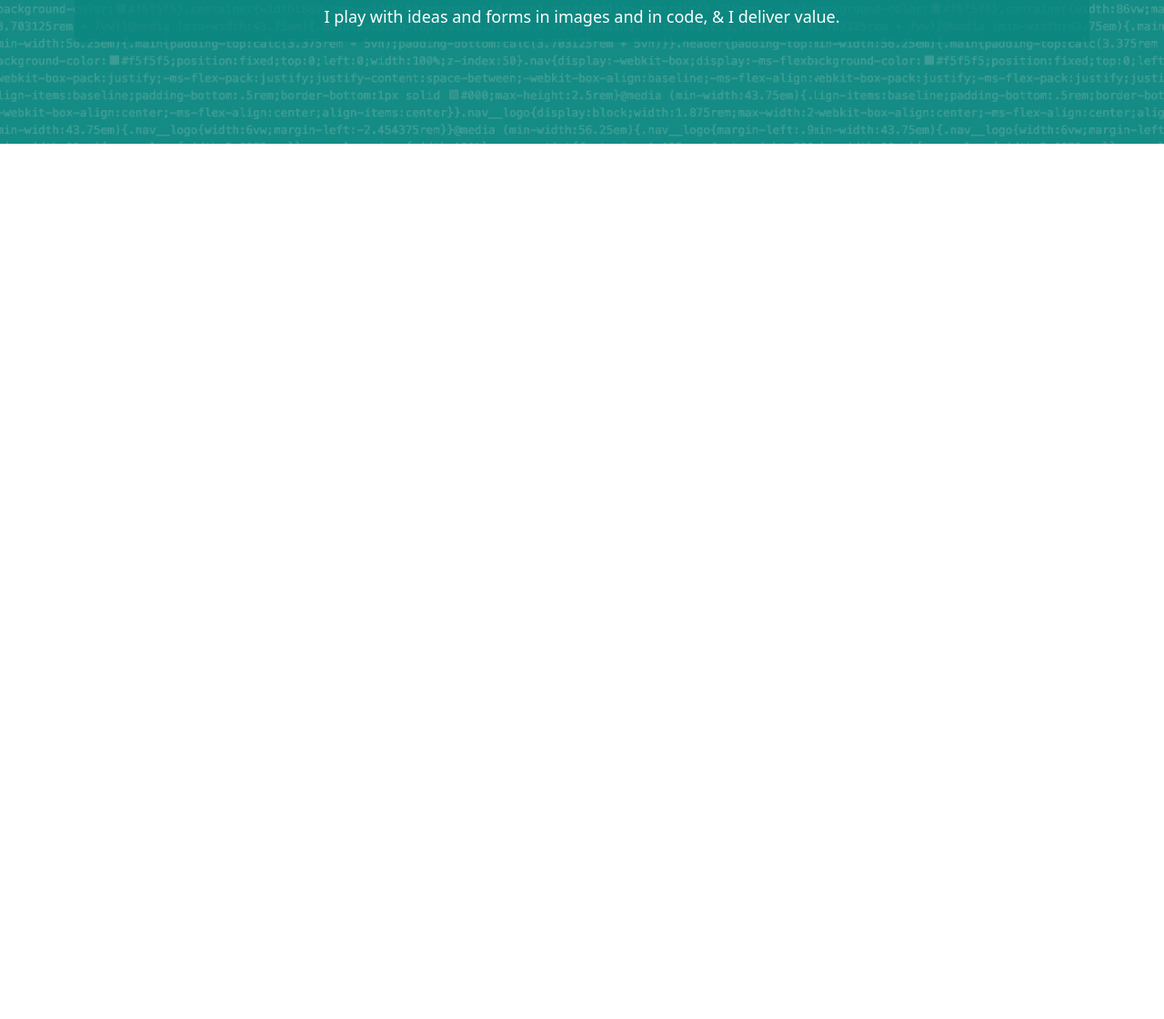
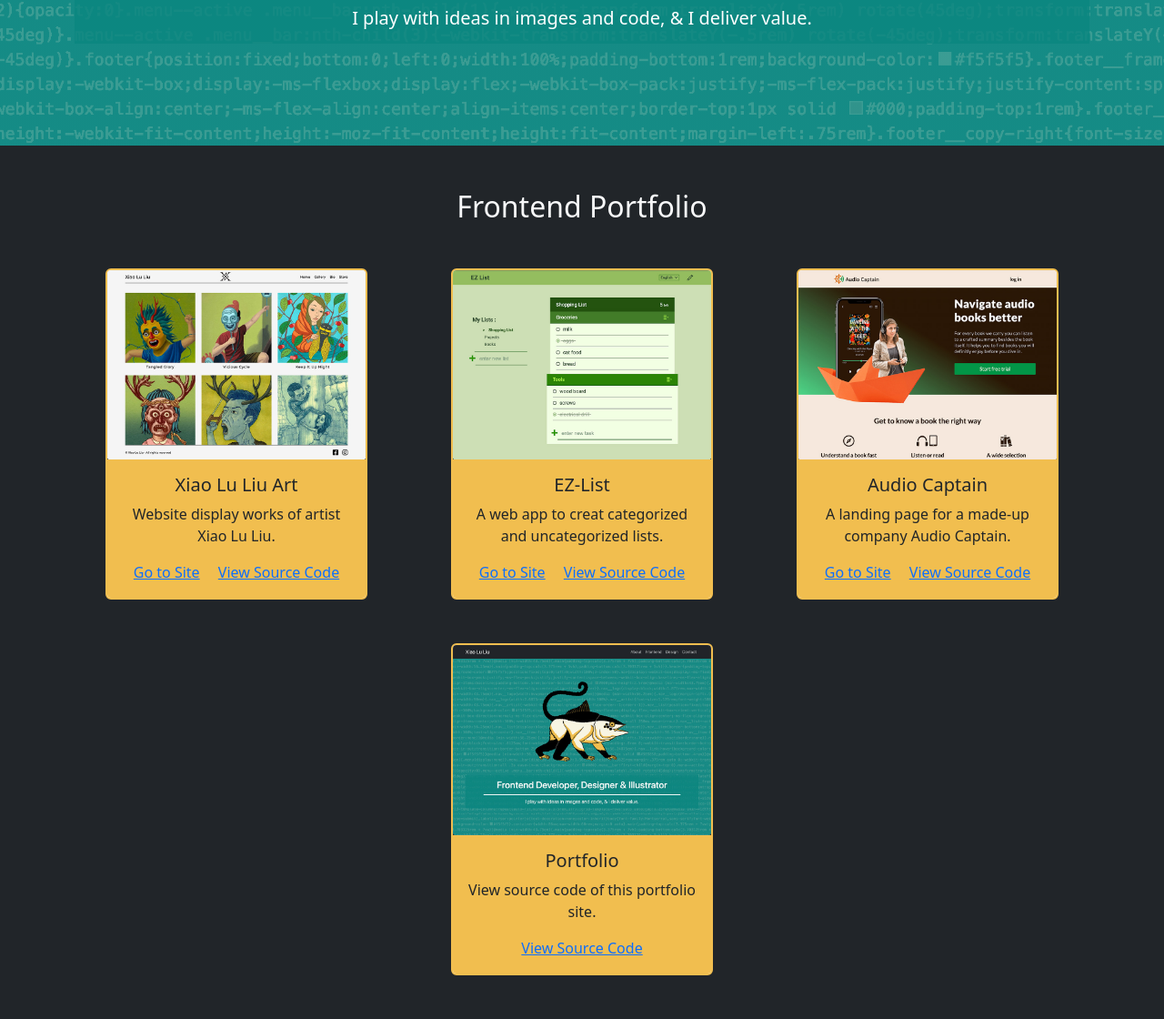
Before and after one commit to Lu-X-Liu/Portfolio, a website: page index.html in a window 1280 px wide. Shown: the part 611-1731 px from the top of the page at 91% size. Before the commit the page ends 800 px from the top, so only its background shows below. Drawn offline with nearby package versions, Linux system fonts and the light colour scheme.

Commit message:
Frontend section done

```diff
--- a/index.html
+++ b/index.html
@@ -10,7 +10,7 @@
     <link rel="shortcut icon" type="image/png" href="src/img/self-portrait-square.png">
 </head>
 <body>
-    <nav class="navbar navbar-expand-lg navbar-dark bg-dark header-nav">
+    <nav class="navbar navbar-expand-lg navbar-dark bg-dark fixed-top">
         <div class="container" id="container">
             <a href="index.html" class="navbar-brand">Xiao Lu Liu</a>
             <button class="navbar-toggler" type="button" data-bs-toggle="collapse" data-bs-target="#navMenu" aria-controls="navMenu" aria-expanded="false" aria-label="Toggle navigation">
@@ -19,27 +19,80 @@
             <div class="collapse navbar-collapse" id="navMenu">
                 <ul class="navbar-nav ms-auto">
                     <li class="nav-item">
-                        <a href="#about" class="nav-link">about</a>
+                        <a href="#about" class="nav-link">About</a>
                     </li>
                     <li class="nav-item">
-                        <a href="#projects" class="nav-link">projects</a>
+                        <a href="#frontend" class="nav-link">Frontend</a>
                     </li>
                     <li class="nav-item">
-                        <a href="#contact" class="nav-link">contact</a>
+                        <a href="#design" class="nav-link">Design</a>
+                    </li>
+                    <li class="nav-item">
+                        <a href="#contact" class="nav-link">Contact</a>
                     </li>
                 </ul>
             </div>
         </div>
-
-
     </nav>
     <section class="hero">
         <div class="container d-flex flex-column align-itmes-center hero__container">
             <img src="src/img/Fishmonkey-8bit.png" alt="fishmonkey character design " class="hero__img mb-5">
             <h1 class="hero__title p-3 mb-0">Frontend Developer, Designer & Illustrator</h1>
-            <p class="hero__statement font-weight-light p-3 ">
-                I play with ideas and forms in images and in code, & I deliver value.
+            <p class="hero__statement font-weight-light p-3 lead">
+                I play with ideas in images and code, & I deliver value.
             </p>
+        </div>
+    </section>
+
+<!-- Frontend Portfolio -->
+    <section class="pt-5 pb-5 bg-dark" id="frontend">
+        <div class="container">
+            <h2 class="text-light text-center pb-3">Frontend Portfolio</h2>
+            <div class="row text-center g-4">
+                <div class="col-md">
+                    <div class="card mt-4 card__border mx-auto" style="width: 18rem;">
+                        <img src="src/img/web/lu-art.jpg" class="card-img-top rounded-top" alt="Xiao Lu Liu Art website">
+                        <div class="card-body rounded-bottom card__body">
+                          <h5 class="card-title">Xiao Lu Liu Art</h5>
+                          <p class="card-text">Website display works of artist Xiao Lu Liu.</p>
+                          <a href="https://lu-x-liu.github.io/lu-art/" target="_blank" class="card-link" >Go to Site</a>
+                          <a href="https://github.com/Lu-X-Liu/lu-art" target="_blank" class="card-link" >View Source Code</a>
+                        </div>
+                      </div>
+                </div>
+                <div class="col-md">
+                    <div class="card mt-4 card__border mx-auto" style="width: 18rem;">
+                        <img src="src/img/web/ez-list.jpg" class="card-img-top rounded-top" alt="EA-List Web App">
+                        <div class="card-body rounded-bottom card__body">
+                          <h5 class="card-title">EZ-List</h5>
+                          <p class="card-text">A web app to creat categorized and uncategorized lists.</p>
+                          <a href="https://lu-x-liu.github.io/ez-list" target="_blank" class="card-link" >Go to Site</a>
+                          <a href="https://github.com/Lu-X-Liu/ez-list" target="_blank" class="card-link" >View Source Code</a>
+                        </div>
+                    </div>
+                </div>
+                <div class="col-md">
+                    <div class="card mt-4 card__border mx-auto" style="width: 18rem;">
+                        <img src="src/img/web/audio-captain.jpg" class="card-img-top rounded-top" alt="Audio-Captain landing page">
+                        <div class="card-body rounded-bottom card__body">
+                          <h5 class="card-title">Audio Captain</h5>
+                          <p class="card-text">A landing page for a made-up company Audio Captain.</p>
+                          <a href="https://lu-x-liu.github.io/audio-captain" target="_blank" class="card-link" >Go to Site</a>
+                          <a href="https://github.com/Lu-X-Liu/audio-captain" target="_blank" class="card-link" >View Source Code</a>
+                        </div>
+                    </div>
+                </div>
+                <div class="col-md">
+                    <div class="card mt-4 card__border mx-auto" style="width: 18rem;">
+                        <img src="src/img/web/portfolio.jpg" class="card-img-top rounded-top" alt="this portfolio site">
+                        <div class="card-body rounded-bottom card__body">
+                          <h5 class="card-title">Portfolio</h5>
+                          <p class="card-text">View source code of this portfolio site.</p>
+                          <a href="https://github.com/Lu-X-Liu/Portfolio" target="_blank" class="card-link" >View Source Code</a>
+                        </div>
+                    </div>
+                </div>
+            </div>
         </div>
     </section>
 
--- a/src/scss/layout/_hero.scss
+++ b/src/scss/layout/_hero.scss
@@ -4,7 +4,7 @@
 .hero {
     background-color: v.$color-3;
     background-image: linear-gradient(v.$color-3, v.$color-3),url("../../../src/img/hero-bg.png");
-    background-size: 70%;
+    background-size: 100%;
     padding-top: calc(6rem + 40px);
     padding-bottom: 6rem;
     &__container {
@@ -30,15 +30,12 @@
     }
 
     &__statement {
-        font-size: f.rem(18);
         line-height: 1.2;
         position: relative;
         &::before {
             content: "";
             position: absolute;
             top: 0;
-            // left: f.em(32);
-            // right: f.em(32);
             left: 7vw;
             right: 7vw;
             height: 2px;
--- a/src/scss/layout/_layouts.scss
+++ b/src/scss/layout/_layouts.scss
@@ -1,14 +1,24 @@
 @use '../utility/variables' as v;
 @use '../utility/mixins' as m;
 
-.header-nav {
-    position: fixed;
-    width: 100vw;
-    z-index: 50;
-}
 
 #container {
     @include m.breakpoint-down(small) {
         max-width: 90vw;
     }
 }
+
+.card {
+    &__body {
+        background-color: v.$color-5;
+    }
+
+    &__link {
+        color: v.$color-4;
+    }
+
+    &__border {
+        border: 2px solid v.$color-5;
+        border-radius: 6px;
+    }
+}
--- a/src/scss/utility/_variables.scss
+++ b/src/scss/utility/_variables.scss
@@ -1 +1,4 @@
 $color-3: rgba(11, 134, 128, 0.8);
+$color-4: rgb(0, 121, 115);
+$color-5: #f1be4f;
+//$color-5: #ebbc58;
```
Also changed, not shown: dist/css/style.css, src/img/web/audio-captain.jpg (added), src/img/web/ez-list.jpg (added), src/img/web/lu-art.jpg (added), src/img/web/portfolio.jpg (added).
